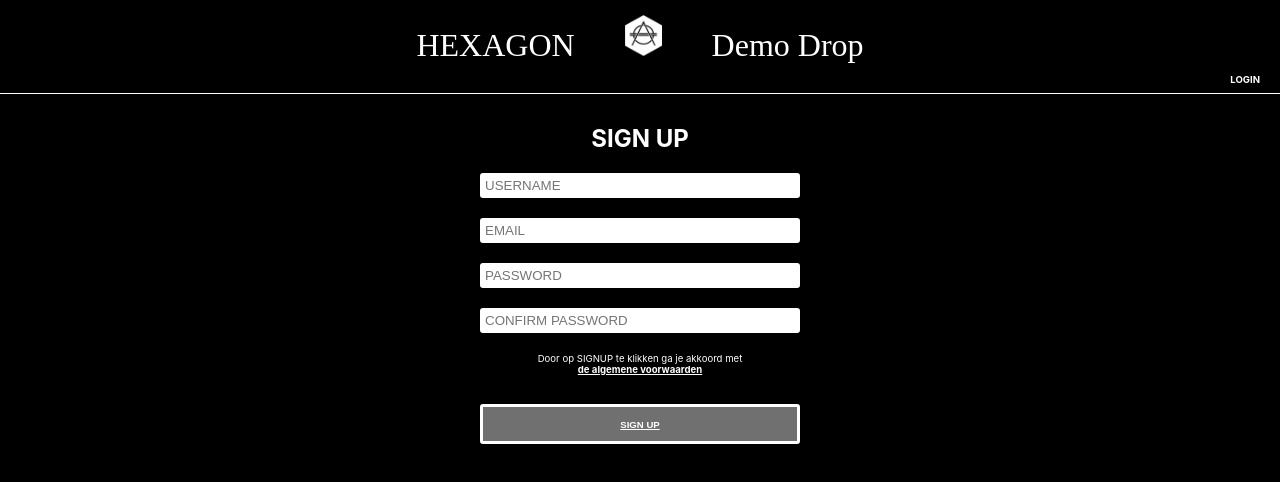
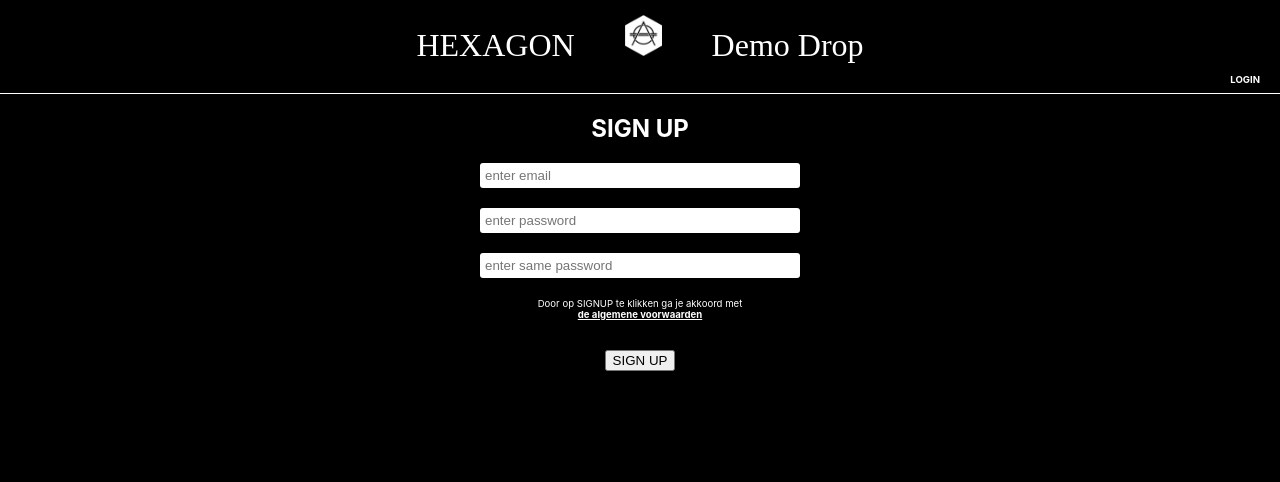
Before and after one commit to JasperGJ/demodrop, a React (Create React App) app in the folder src/reactjs/: page /signup in a window 1280 px wide. Shown: the top 482 px of the page. Built offline with nearby package versions, Linux system fonts and the light colour scheme.

Commit message:
Implemented Form Added Fetch

```diff
--- a/src/reactjs/src/SignUp/SignUp.js
+++ b/src/reactjs/src/SignUp/SignUp.js
@@ -1,27 +1,39 @@
-import React from 'react';
-import InputText from '../Components/InputText/InputText';
-import Button from '../Components/Button/Button';
+import React,{useRef} from 'react';
 import './SignUp.css';
-import {Link } from 'react-router-dom';
 
 
-const signUp = () => {
+function SignUp() {
+
+    const registerRef = useRef(null);
+
+    const doRegister = (event)=>{
+        event.preventDefault();
+        const data = new FormData(registerRef.current);
+        fetch("/register",{
+            method: "POST",
+            body : data
+        }).then(response => {
+            if (response.status === 200) alert("Check your mail... ");
+            else alert("er is iets mis gegaan!");
+            }
+        )
+    };
+
+    // noinspection HtmlUnknownTarget
     return (
         <div>
+            <form method="post" action="/register"onSubmit={doRegister} ref={registerRef}>
             <h2 className="SignupH2">SIGN UP</h2>
-            <InputText className="Input-Signup" placeholder="USERNAME" />
-            <br />
-            <InputText className="Input-Signup" placeholder= "EMAIL"/>
-            <br/>
-            <InputText className="Input-Signup" placeholder="PASSWORD" />
-            <br />
-            <InputText className="Input-Signup" placeholder= "CONFIRM PASSWORD"/>
-            <div><p>Door op SIGNUP te klikken ga je akkoord met
+                <p><input type="email" name="email" placeholder="enter email"/></p>
+                <p><input type="password" name="password" placeholder="enter password"/></p>
+                <p><input type="password" name="passwordCheck" placeholder="enter same password"/></p>
+                <div><p>Door op SIGNUP te klikken ga je akkoord met
             <a href="https://www.google.nl"> de algemene voorwaarden</a></p></div>
             <br/>
-            <Button><Link to="/editprofile">SIGN UP</Link></Button>
+            <button type="submit">SIGN UP</button>
+            </form>
         </div>
     )
-};
+}
 
-export default signUp;
+export default SignUp;
```
